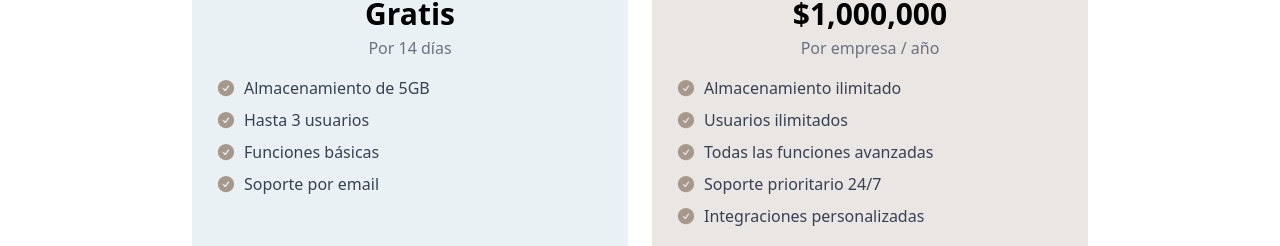
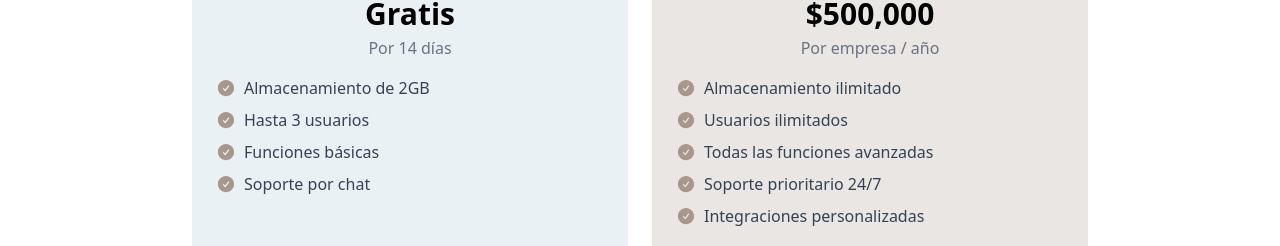
Before and after one commit to sebsanchez99/ArchivaCore, a Vue app in the folder landing/: page / in a window 1280 px wide. Shown: the part 1300-1546 px from the top of the page. Built offline with nearby package versions, Linux system fonts and the light colour scheme; the HTML template or start-up script is replaced by a standard one.

Commit message:
Se actualiza información de planes

```diff
--- a/landing/src/modules/dashboard/layouts/PlansSection.vue
+++ b/landing/src/modules/dashboard/layouts/PlansSection.vue
@@ -43,7 +43,7 @@ const demoPlan: Plan = {
   name: "Plan DEMO",
   shortName: "DEMO",
   description: "Estás usando la versión gratuita de ArchivaCore con funciones limitadas.",
-  features: ["2 GB de almacenamiento", "Hasta 3 usuarios", "Soporte por correo electrónico"],
+  features: ["2 GB de almacenamiento", "Hasta 3 usuarios", "Soporte por chat"],
   price: "Gratis",
 };
 const currentPlan = ref<Plan>(demoPlan);
--- a/landing/src/modules/landing/layouts/PricingSection.vue
+++ b/landing/src/modules/landing/layouts/PricingSection.vue
@@ -20,17 +20,17 @@ const plans = [
     price: 'Gratis',
     description: 'Por 14 días',
     features: [
-      'Almacenamiento de 5GB',
+      'Almacenamiento de 2GB',
       'Hasta 3 usuarios',
       'Funciones básicas',
-      'Soporte por email',
+      'Soporte por chat',
     ],
     recommended: false,
     color: 'bg-primary-100',
   },
   {
     title: 'ANUAL',
-    price: '$1,000,000',
+    price: '$500,000',
     description: 'Por empresa / año',
     features: [
       'Almacenamiento ilimitado',
```
